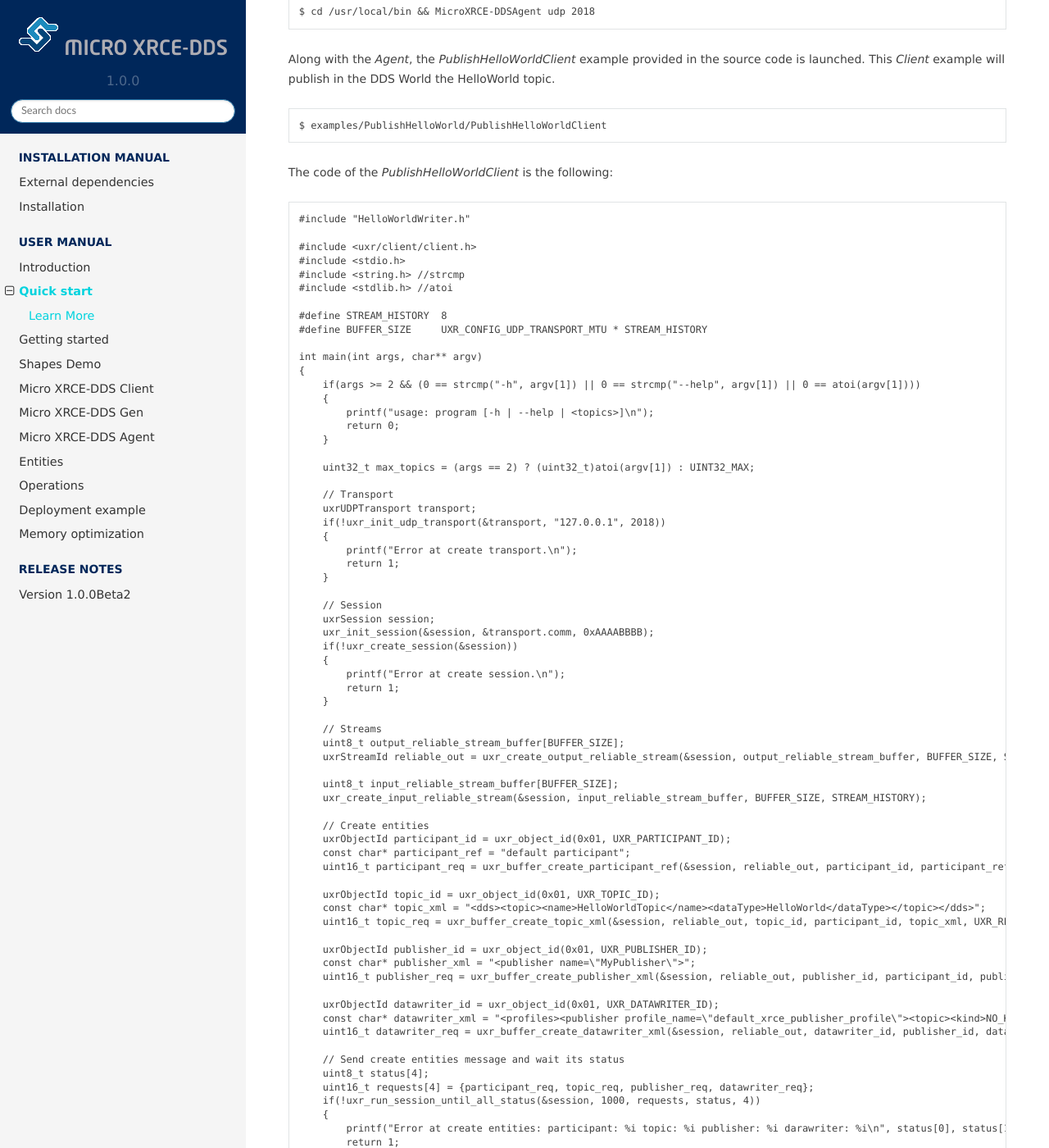
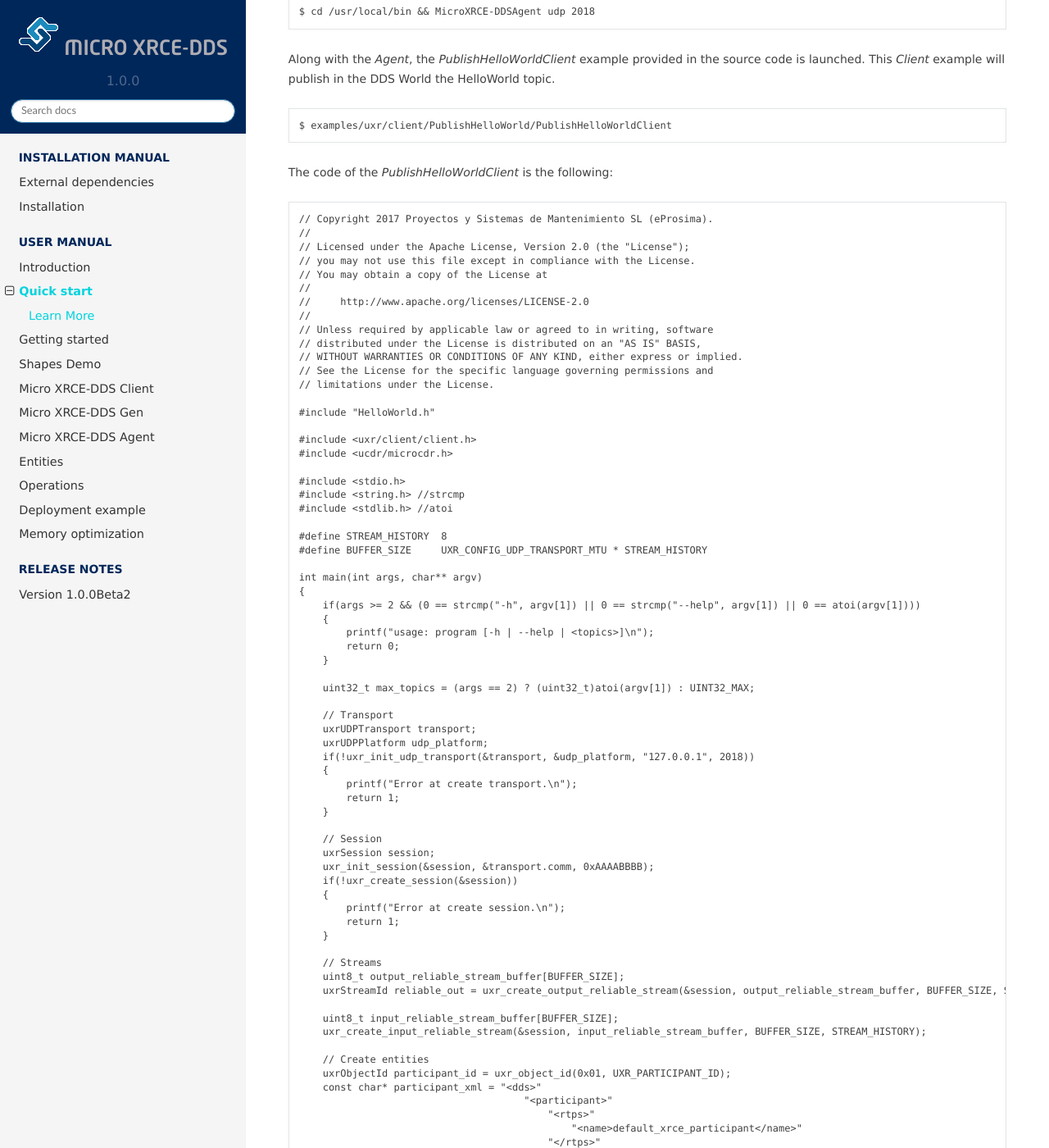
Before and after one commit to eProsima/Micro-XRCE-DDS-docs, a Sphinx documentation site: the page built from docs/quickstart.rst, in a window 1280 px wide and 1400 px high, scrolled down 477 px. Shown: the whole window at 82% size. Built offline with Sphinx 7.4.7 and the Read the Docs theme 2.0.0, drawn with Linux system fonts in a browser that asks for light colours; some of the changed text lies outside the part shown.

Commit message:
Refs #3426. Applied the majority comments of Gasco review. (#11)

```diff
--- a/docs/deployment.rst
+++ b/docs/deployment.rst
@@ -13,7 +13,7 @@
 And other/s, that logs in the same session as the configure client (sharing the entities) and only publishes or subscribes data.
 
 This way allows to create easy clients in production only with the purpose of send and receive data.
-Related to it, exists the concept of `profile` that allow to build the client library only with the behavior choosen (only publish or only suscribe, for example).
+Related to it, exists the concept of `profile` that allows to build the client library only with the behavior chosen (only publish or only subscribe, for example).
 See :ref:`micro_xrce_dds_client_label` for more information about this.
 
 Next diagram shows an example about how to configure the enviroment using a `configurator client`.
--- a/docs/quickstart.rst
+++ b/docs/quickstart.rst
@@ -18,15 +18,31 @@
 Along with the `Agent`, the `PublishHelloWorldClient` example provided in the source code is launched.
 This `Client` example will publish in the DDS World the HelloWorld topic. ::
 
-    $ examples/PublishHelloWorld/PublishHelloWorldClient
+    $ examples/uxr/client/PublishHelloWorld/PublishHelloWorldClient
 
 The code of the *PublishHelloWorldClient* is the following:
 
 .. code-block:: C
 
-    #include "HelloWorldWriter.h"
+    // Copyright 2017 Proyectos y Sistemas de Mantenimiento SL (eProsima).
+    //
+    // Licensed under the Apache License, Version 2.0 (the "License");
+    // you may not use this file except in compliance with the License.
+    // You may obtain a copy of the License at
+    //
+    //     http://www.apache.org/licenses/LICENSE-2.0
+    //
+    // Unless required by applicable law or agreed to in writing, software
+    // distributed under the License is distributed on an "AS IS" BASIS,
+    // WITHOUT WARRANTIES OR CONDITIONS OF ANY KIND, either express or implied.
+    // See the License for the specific language governing permissions and
+    // limitations under the License.
+
+    #include "HelloWorld.h"
 
     #include <uxr/client/client.h>
+    #include <ucdr/microcdr.h>
+
     #include <stdio.h>
     #include <string.h> //strcmp
     #include <stdlib.h> //atoi
@@ -46,7 +62,8 @@
 
         // Transport
         uxrUDPTransport transport;
-        if(!uxr_init_udp_transport(&transport, "127.0.0.1", 2018))
+        uxrUDPPlatform udp_platform;
+        if(!uxr_init_udp_transport(&transport, &udp_platform, "127.0.0.1", 2018))
         {
             printf("Error at create transport.\n");
             return 1;
@@ -70,19 +87,38 @@
 
         // Create entities
         uxrObjectId participant_id = uxr_object_id(0x01, UXR_PARTICIPANT_ID);
-        const char* participant_ref = "default participant";
-        uint16_t participant_req = uxr_buffer_create_participant_ref(&session, reliable_out, participant_id, participant_ref, UXR_REPLACE);
+        const char* participant_xml = "<dds>"
+                                          "<participant>"
+                                              "<rtps>"
+                                                  "<name>default_xrce_participant</name>"
+                                              "</rtps>"
+                                          "</participant>"
+                                      "</dds>";
+        uint16_t participant_req = uxr_buffer_create_participant_xml(&session, reliable_out, participant_id, 0, participant_xml, UXR_REPLACE);
 
         uxrObjectId topic_id = uxr_object_id(0x01, UXR_TOPIC_ID);
-        const char* topic_xml = "<dds><topic><name>HelloWorldTopic</name><dataType>HelloWorld</dataType></topic></dds>";
+        const char* topic_xml = "<dds>"
+                                    "<topic>"
+                                        "<name>HelloWorldTopic</name>"
+                                        "<dataType>HelloWorld</dataType>"
+                                    "</topic>"
+                                "</dds>";
         uint16_t topic_req = uxr_buffer_create_topic_xml(&session, reliable_out, topic_id, participant_id, topic_xml, UXR_REPLACE);
 
         uxrObjectId publisher_id = uxr_object_id(0x01, UXR_PUBLISHER_ID);
-        const char* publisher_xml = "<publisher name=\"MyPublisher\">";
+        const char* publisher_xml = "";
         uint16_t publisher_req = uxr_buffer_create_publisher_xml(&session, reliable_out, publisher_id, participant_id, publisher_xml, UXR_REPLACE);
 
         uxrObjectId datawriter_id = uxr_object_id(0x01, UXR_DATAWRITER_ID);
-        const char* datawriter_xml = "<profiles><publisher profile_name=\"default_xrce_publisher_profile\"><topic><kind>NO_KEY</kind><name>HelloWorldTopic</name><dataType>HelloWorld</dataType><historyQos><kind>KEEP_LAST</kind><depth>5</depth></historyQos><durability><kind>TRANSIENT_LOCAL</kind></durability></topic></publisher></profiles>";
+        const char* datawriter_xml = "<dds>"
+                                         "<data_writer>"
+                                             "<topic>"
+                                                 "<kind>NO_KEY</kind>"
+                                                 "<name>HelloWorldTopic</name>"
+                                                 "<dataType>HelloWorld</dataType>"
+                                             "</topic>"
+                                         "</data_writer>"
+                                     "</dds>";
         uint16_t datawriter_req = uxr_buffer_create_datawriter_xml(&session, reliable_out, datawriter_id, publisher_id, datawriter_xml, UXR_REPLACE);
 
         // Send create entities message and wait its status
@@ -122,117 +158,150 @@
 
 After it, we will launch the *SubscriberHelloWorldClient*. This `Client` example will subscribe to HelloWorld topic from the DDS World. ::
 
-    $ examples/SubscriberHelloWorld/SubscribeHelloWorldClient
+    $ examples/uxr/client/SubscriberHelloWorld/SubscribeHelloWorldClient
 
 The code of the *SubscriberHelloWorldClient* is the following:
 
 .. code-block:: C
 
-        #include "HelloWorld.h"
+    // Copyright 2017 Proyectos y Sistemas de Mantenimiento SL (eProsima).
+    //
+    // Licensed under the Apache License, Version 2.0 (the "License");
+    // you may not use this file except in compliance with the License.
+    // You may obtain a copy of the License at
+    //
+    //     http://www.apache.org/licenses/LICENSE-2.0
+    //
+    // Unless required by applicable law or agreed to in writing, software
+    // distributed under the License is distributed on an "AS IS" BASIS,
+    // WITHOUT WARRANTIES OR CONDITIONS OF ANY KIND, either express or implied.
+    // See the License for the specific language governing permissions and
+    // limitations under the License.
 
-        #include <uxr/client/client.h>
-        #include <string.h> //strcmp
-        #include <stdlib.h> //atoi
-        #include <stdio.h>
+    #include "HelloWorld.h"
 
-        #define STREAM_HISTORY  8
-        #define BUFFER_SIZE     UXR_CONFIG_UDP_TRANSPORT_MTU * STREAM_HISTORY
+    #include <uxr/client/client.h>
+    #include <string.h> //strcmp
+    #include <stdlib.h> //atoi
+    #include <stdio.h>
 
-        void on_topic(uxrSession* session, uxrObjectId object_id, uint16_t request_id, uxrStreamId stream_id, struct ucdrBuffer* mb, void* args)
+    #define STREAM_HISTORY  8
+    #define BUFFER_SIZE     UXR_CONFIG_UDP_TRANSPORT_MTU * STREAM_HISTORY
+
+    void on_topic(uxrSession* session, uxrObjectId object_id, uint16_t request_id, uxrStreamId stream_id, struct ucdrBuffer* mb, void* args)
+    {
+        (void) session; (void) object_id; (void) request_id; (void) stream_id;
+
+        HelloWorld topic;
+        HelloWorld_deserialize_topic(mb, &topic);
+
+        printf("Received topic: %s, id: %i\n", topic.message, topic.index);
+
+        uint32_t* count_ptr = (uint32_t*) args;
+        (*count_ptr)++;
+    }
+
+    int main(int args, char** argv)
+    {
+        if(args >= 2 && (0 == strcmp("-h", argv[1]) || 0 == strcmp("--help", argv[1]) || 0 == atoi(argv[1])))
         {
-            (void) session; (void) object_id; (void) request_id; (void) stream_id;
-
-            HelloWorld topic;
-            HelloWorld_deserialize_topic(mb, &topic);
-
-            printf("Received topic: %s, id: %i\n", topic.message, topic.index);
-
-            uint32_t* count_ptr = (uint32_t*) args;
-            (*count_ptr)++;
-        }
-
-        int main(int args, char** argv)
-        {
-            if(args >= 2 && (0 == strcmp("-h", argv[1]) || 0 == strcmp("--help", argv[1]) || 0 == atoi(argv[1])))
-            {
-                printf("usage: program [-h | --help | <topics>]\n");
-                return 0;
-            }
-
-            uint32_t count = 0;
-            uint32_t max_topics = (args == 2) ? (uint32_t)atoi(argv[1]) : UINT32_MAX;
-
-            // Transport
-            uxrUDPTransport transport;
-            if(!uxr_init_udp_transport(&transport, "127.0.0.1", 2018))
-            {
-                printf("Error at create transport.\n");
-                return 1;
-            }
-
-            // Session
-            uxrSession session;
-            uxr_init_session(&session, &transport.comm, 0xCCCCDDDD);
-            uxr_set_topic_callback(&session, on_topic, &count);
-            if(!uxr_create_session(&session))
-            {
-                printf("Error at create session.\n");
-                return 1;
-            }
-
-            // Streams
-            uint8_t output_reliable_stream_buffer[BUFFER_SIZE];
-            uxrStreamId reliable_out = uxr_create_output_reliable_stream(&session, output_reliable_stream_buffer, BUFFER_SIZE, STREAM_HISTORY);
-
-            uint8_t input_reliable_stream_buffer[BUFFER_SIZE];
-            uxrStreamId reliable_in = uxr_create_input_reliable_stream(&session, input_reliable_stream_buffer, BUFFER_SIZE, STREAM_HISTORY);
-
-            // Create entities
-            uxrObjectId participant_id = uxr_object_id(0x01, UXR_PARTICIPANT_ID);
-            const char* participant_ref = "default participant";
-            uint16_t participant_req = uxr_buffer_create_participant_ref(&session, reliable_out, participant_id, 0, participant_ref, UXR_REPLACE);
-
-            uxrObjectId topic_id = uxr_object_id(0x01, UXR_TOPIC_ID);
-            const char* topic_xml = "<dds><topic><name>HelloWorldTopic</name><dataType>HelloWorld</dataType></topic></dds>";
-            uint16_t topic_req = uxr_buffer_create_topic_xml(&session, reliable_out, topic_id, participant_id, topic_xml, UXR_REPLACE);
-
-            uxrObjectId subscriber_id = uxr_object_id(0x01, UXR_SUBSCRIBER_ID);
-            const char* subscriber_xml = "<subscriber name=\"MySubscriber\">";
-            uint16_t subscriber_req = uxr_buffer_create_subscriber_xml(&session, reliable_out, subscriber_id, participant_id, subscriber_xml, UXR_REPLACE);
-
-            uxrObjectId datareader_id = uxr_object_id(0x01, UXR_DATAREADER_ID);
-            const char* datareader_xml = "<profiles><subscriber profile_name=\"default_xrce_subscriber_profile\"><topic><kind>NO_KEY</kind><name>HelloWorldTopic</name><dataType>HelloWorld</dataType><historyQos><kind>KEEP_LAST</kind><depth>5</depth></historyQos><durability><kind>TRANSIENT_LOCAL</kind></durability></topic></subscriber></profiles>";
-            uint16_t datareader_req = uxr_buffer_create_datareader_xml(&session, reliable_out, datareader_id, subscriber_id, datareader_xml, UXR_REPLACE);
-
-            // Send create entities message and wait its status
-            uint8_t status[4];
-            uint16_t requests[4] = {participant_req, topic_req, subscriber_req, datareader_req};
-            if(!uxr_run_session_until_all_status(&session, 1000, requests, status, 4))
-            {
-                printf("Error at create entities: participant: %i topic: %i subscriber: %i datareader: %i\n", status[0], status[1], status[2], status[3]);
-                return 1;
-            }
-
-            // Request topics
-            uxrDeliveryControl delivery_control = {0};
-            delivery_control.max_samples = UXR_MAX_SAMPLES_UNLIMITED;
-            uint16_t read_data_req = uxr_buffer_request_data(&session, reliable_out, datareader_id, reliable_in, &delivery_control);
-
-            // Read topics
-            bool connected = true;
-            while(connected && count < max_topics)
-            {
-                uint8_t read_data_status;
-                connected = uxr_run_session_until_all_status(&session, UXR_TIMEOUT_INF, &read_data_req, &read_data_status, 1);
-            }
-
-            // Delete resources
-            uxr_delete_session(&session);
-            uxr_close_udp_transport(&transport);
-
+            printf("usage: program [-h | --help | <topics>]\n");
             return 0;
         }
 
+        uint32_t count = 0;
+        uint32_t max_topics = (args == 2) ? (uint32_t)atoi(argv[1]) : UINT32_MAX;
+
+        // Transport
+        uxrUDPTransport transport;
+        uxrUDPPlatform udp_platform;
+        if(!uxr_init_udp_transport(&transport, &udp_platform, "127.0.0.1", 2018))
+        {
+            printf("Error at create transport.\n");
+            return 1;
+        }
+
+        // Session
+        uxrSession session;
+        uxr_init_session(&session, &transport.comm, 0xCCCCDDDD);
+        uxr_set_topic_callback(&session, on_topic, &count);
+        if(!uxr_create_session(&session))
+        {
+            printf("Error at create session.\n");
+            return 1;
+        }
+
+        // Streams
+        uint8_t output_reliable_stream_buffer[BUFFER_SIZE];
+        uxrStreamId reliable_out = uxr_create_output_reliable_stream(&session, output_reliable_stream_buffer, BUFFER_SIZE, STREAM_HISTORY);
+
+        uint8_t input_reliable_stream_buffer[BUFFER_SIZE];
+        uxrStreamId reliable_in = uxr_create_input_reliable_stream(&session, input_reliable_stream_buffer, BUFFER_SIZE, STREAM_HISTORY);
+
+        // Create entities
+        uxrObjectId participant_id = uxr_object_id(0x01, UXR_PARTICIPANT_ID);
+        const char* participant_xml = "<dds>"
+                                          "<participant>"
+                                              "<rtps>"
+                                                  "<name>default_xrce_participant</name>"
+                                              "</rtps>"
+                                          "</participant>"
+                                      "</dds>";
+        uint16_t participant_req = uxr_buffer_create_participant_xml(&session, reliable_out, participant_id, 0, participant_xml, UXR_REPLACE);
+
+        uxrObjectId topic_id = uxr_object_id(0x01, UXR_TOPIC_ID);
+        const char* topic_xml = "<dds>"
+                                    "<topic>"
+                                        "<name>HelloWorldTopic</name>"
+                                        "<dataType>HelloWorld</dataType>"
+                                    "</topic>"
+                                "</dds>";
+        uint16_t topic_req = uxr_buffer_create_topic_xml(&session, reliable_out, topic_id, participant_id, topic_xml, UXR_REPLACE);
+
+        uxrObjectId subscriber_id = uxr_object_id(0x01, UXR_SUBSCRIBER_ID);
+        const char* subscriber_xml = "";
+        uint16_t subscriber_req = uxr_buffer_create_subscriber_xml(&session, reliable_out, subscriber_id, participant_id, subscriber_xml, UXR_REPLACE);
+
+        uxrObjectId datareader_id = uxr_object_id(0x01, UXR_DATAREADER_ID);
+        const char* datareader_xml = "<dds>"
+                                         "<data_reader>"
+                                             "<topic>"
+                                                 "<kind>NO_KEY</kind>"
+                                                 "<name>HelloWorldTopic</name>"
+                                                 "<dataType>HelloWorld</dataType>"
+                                             "</topic>"
+                                         "</data_reader>"
+                                     "</dds>";
+        uint16_t datareader_req = uxr_buffer_create_datareader_xml(&session, reliable_out, datareader_id, subscriber_id, datareader_xml, UXR_REPLACE);
+
+        // Send create entities message and wait its status
+        uint8_t status[4];
+        uint16_t requests[4] = {participant_req, topic_req, subscriber_req, datareader_req};
+        if(!uxr_run_session_until_all_status(&session, 1000, requests, status, 4))
+        {
+            printf("Error at create entities: participant: %i topic: %i subscriber: %i datareader: %i\n", status[0], status[1], status[2], status[3]);
+            return 1;
+        }
+
+        // Request topics
+        uxrDeliveryControl delivery_control = {0};
+        delivery_control.max_samples = UXR_MAX_SAMPLES_UNLIMITED;
+        uint16_t read_data_req = uxr_buffer_request_data(&session, reliable_out, datareader_id, reliable_in, &delivery_control);
+
+        // Read topics
+        bool connected = true;
+        while(connected && count < max_topics)
+        {
+            uint8_t read_data_status;
+            connected = uxr_run_session_until_all_status(&session, UXR_TIMEOUT_INF, &read_data_req, &read_data_status, 1);
+        }
+
+        // Delete resources
+        uxr_delete_session(&session);
+        uxr_close_udp_transport(&transport);
+
+        return 0;
+    }
 
 At this moment, the subscriber will receive the topics that are sending by the publisher.
 
--- a/docs/shapes_demo.rst
+++ b/docs/shapes_demo.rst
@@ -5,6 +5,7 @@
 
 `ShapesDemo <https://github.com/eProsima/ShapesDemo>`_ is an interactive example for testing how `Fast RTPS` working in the `DDS Global Data Space`.
 Because the aim of `Micro XRCE-DDS` is connect a `XRCE Client` to the `DDS World`, in this example we will create a client which will interact with the `Shapes Demo`.
+It can be found at `examples/uxr/client/ShapeDemoClient` inside of the installation directory.
 This interactive client waits for user input indicating commands to execute.
 
 The available commands are the following:
```
Also changed, not shown: other parts of docs/quickstart.rst (+1 -1 lines), docs/client.rst (+9 -9 lines), docs/entities.rst (+5 -5 lines), docs/getting_started.rst (+53 -22 lines).
